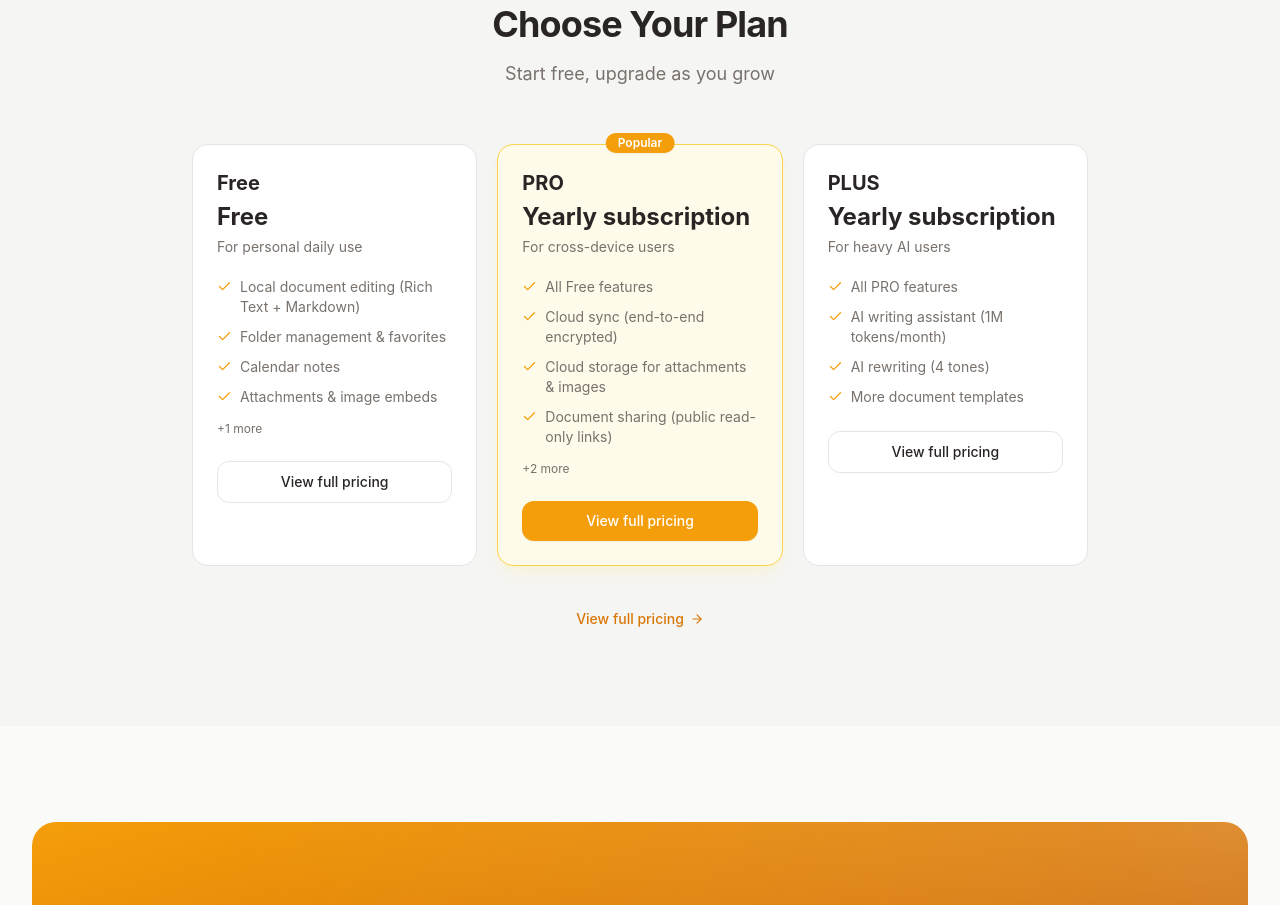
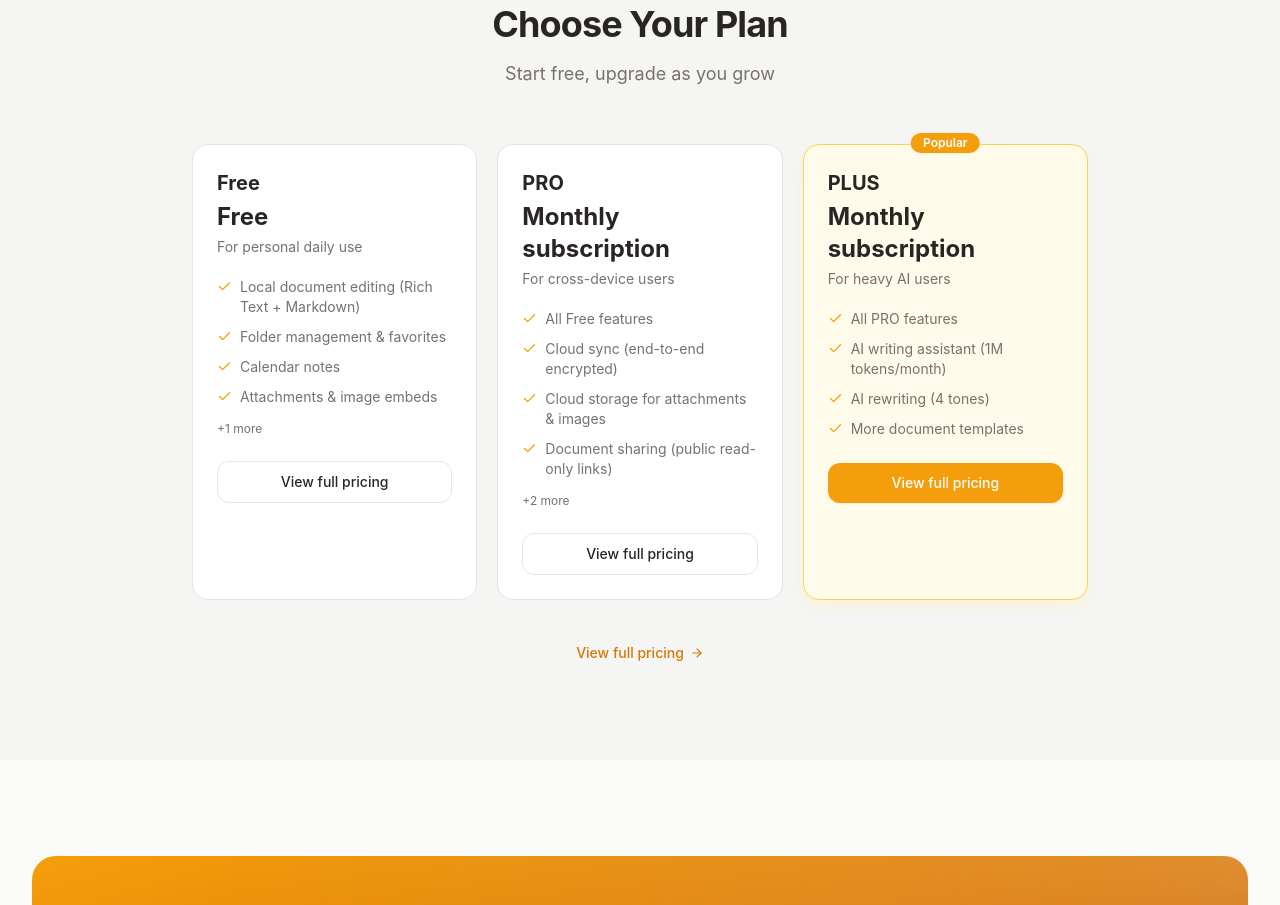
Before and after one commit to zhangjh/verse-site, a React (Vite) app: page /en in a window 1280 px wide. Shown: the part 3540-4445 px from the top of the page. Built offline with nearby package versions, Linux system fonts and the light colour scheme.

Commit message:
update pricing page

```diff
--- a/src/components/PricingSummary.tsx
+++ b/src/components/PricingSummary.tsx
@@ -25,7 +25,7 @@ export function PricingSummary() {
         <div className="grid md:grid-cols-3 gap-5 max-w-4xl mx-auto">
           {plans.map((plan, i) => {
             const p = t(`pricing.${plan}`, { returnObjects: true }) as { name: string; price: string; desc: string; features: string[] }
-            const isPro = plan === 'pro'
+            const isPro = plan === 'plus'
             return (
               <div
                 key={plan}
--- a/src/i18n/locales/en.json
+++ b/src/i18n/locales/en.json
@@ -112,7 +112,7 @@
     },
     "pro": {
       "name": "PRO",
-      "price": "Yearly subscription",
+      "price": "Monthly subscription",
       "desc": "For cross-device users",
       "features": [
         "All Free features",
@@ -125,7 +125,7 @@
     },
     "plus": {
       "name": "PLUS",
-      "price": "Yearly subscription",
+      "price": "Monthly subscription",
       "desc": "For heavy AI users",
       "features": [
         "All PRO features",
@@ -139,7 +139,7 @@
     "faqQ1": "Are there limitations on the Free plan?",
     "faqA1": "The Free plan includes full editor and local storage capabilities, enough for daily note-taking and writing. AI writing assistant and cloud sync are paid features.",
     "faqQ2": "Can I cancel my subscription anytime?",
-    "faqA2": "Yes. PRO and PLUS subscriptions are billed yearly and can be cancelled anytime. You'll retain full access until the end of the billing period.",
+    "faqA2": "Yes. PRO and PLUS subscriptions are billed monthly and can be cancelled anytime. You'll retain full access until the end of the billing period.",
     "faqQ3": "How is my data protected?",
     "faqA3": "Free plan data is entirely local. PRO cloud sync uses end-to-end encryption — servers cannot read your content.",
     "faqQ4": "Which platforms are supported?",
@@ -248,8 +248,8 @@
     "featureShare": "Document sharing (read-only links)",
     "featureLinkPreview": "Link previews",
     "featurePriority": "Priority support",
-    "yearly": "Yearly subscription",
+    "yearly": "Monthly subscription",
     "ctaStart": "Get Started",
-    "paymentNote": "This page shows feature comparisons only. Purchase via the Web app or desktop client."
+    "paymentNote": "This page shows feature comparisons only. Open the desktop or Web app, go to Settings and select a paid feature (Cloud Sync or AI Assistant) to start your subscription."
   }
 }
--- a/src/i18n/locales/zh-CN.json
+++ b/src/i18n/locales/zh-CN.json
@@ -112,7 +112,7 @@
     },
     "pro": {
       "name": "PRO",
-      "price": "按年订阅",
+      "price": "按月订阅",
       "desc": "适合跨设备工作的用户",
       "features": [
         "所有 Free 功能",
@@ -125,7 +125,7 @@
     },
     "plus": {
       "name": "PLUS",
-      "price": "按年订阅",
+      "price": "按月订阅",
       "desc": "适合高频使用 AI 的用户",
       "features": [
         "所有 PRO 功能",
@@ -139,7 +139,7 @@
     "faqQ1": "免费版有功能限制吗？",
     "faqA1": "免费版包含完整的编辑器和本地存储功能，日常记录和写作完全够用。AI 写作助手、云同步为付费功能。",
     "faqQ2": "可以随时取消订阅吗？",
-    "faqA2": "是的，PRO 和 PLUS 订阅按年付费，可随时取消。取消后到期前仍可享受全部功能。",
+    "faqA2": "是的，PRO 和 PLUS 订阅按月付费，可随时取消。取消后到期前仍可享受全部功能。",
     "faqQ3": "数据安全如何保障？",
     "faqA3": "免费版数据完全存储在本地。PRO 版的云同步使用端到端加密，服务器无法读取你的内容。",
     "faqQ4": "支持哪些平台？",
@@ -248,8 +248,8 @@
     "featureShare": "文档分享（只读链接）",
     "featureLinkPreview": "链接预览",
     "featurePriority": "优先支持",
-    "yearly": "按年订阅",
+    "yearly": "按月订阅",
     "ctaStart": "开始使用",
-    "paymentNote": "网站仅展示功能对比，付费请前往 Web 版或本地客户端"
+    "paymentNote": "网站仅展示功能对比。请打开桌面端或 Web 版，进入设置页面选择云同步或 AI 助手等付费功能，跳出付费弹框后即可订阅。"
   }
 }
--- a/src/pages/PricingPage.tsx
+++ b/src/pages/PricingPage.tsx
@@ -72,7 +72,7 @@ export function PricingPage() {
           <div className="grid md:grid-cols-3 gap-5 mb-14">
             {plans.map((plan, i) => {
               const p = t(`pricing.${plan}`, { returnObjects: true }) as { name: string; price: string; desc: string; features: string[] }
-              const isPro = plan === 'pro'
+              const isPro = plan === 'plus'
               return (
                 <div
                   key={plan}
```
